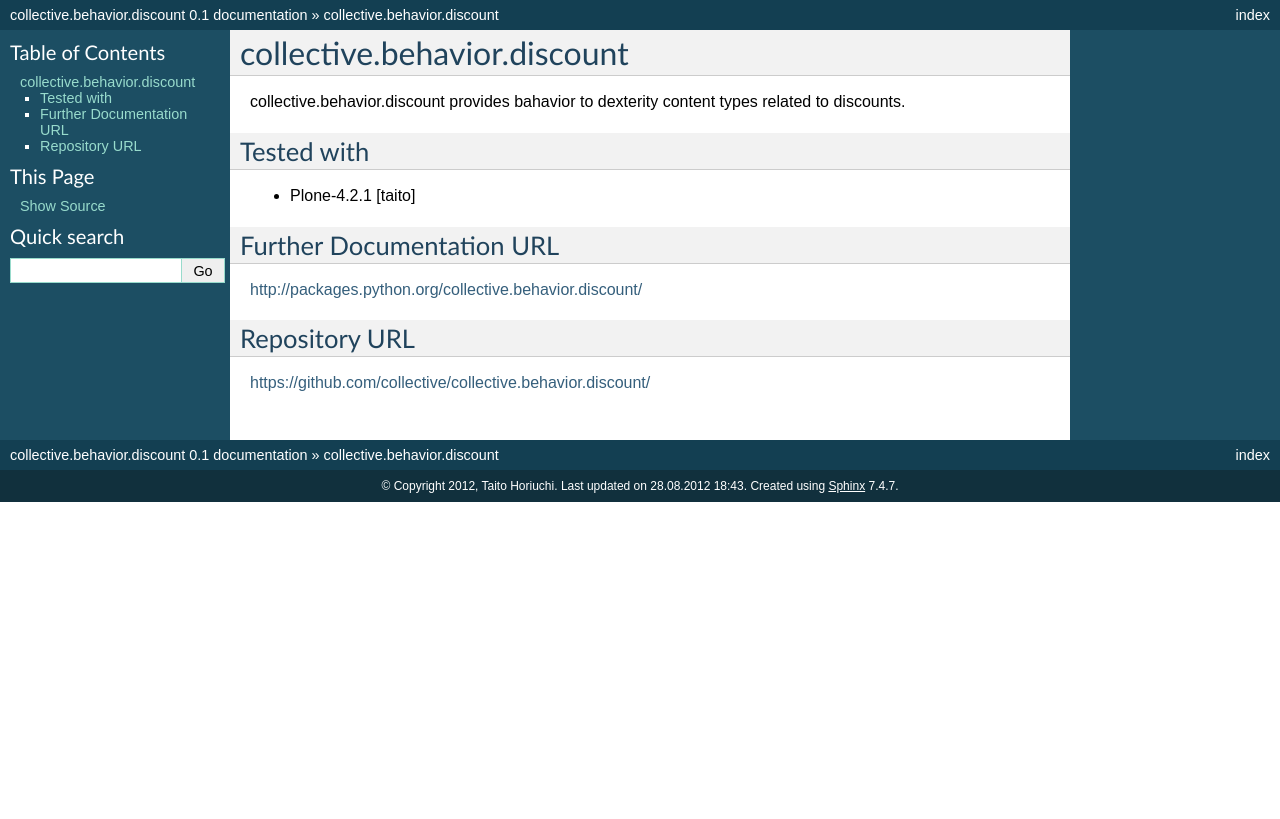
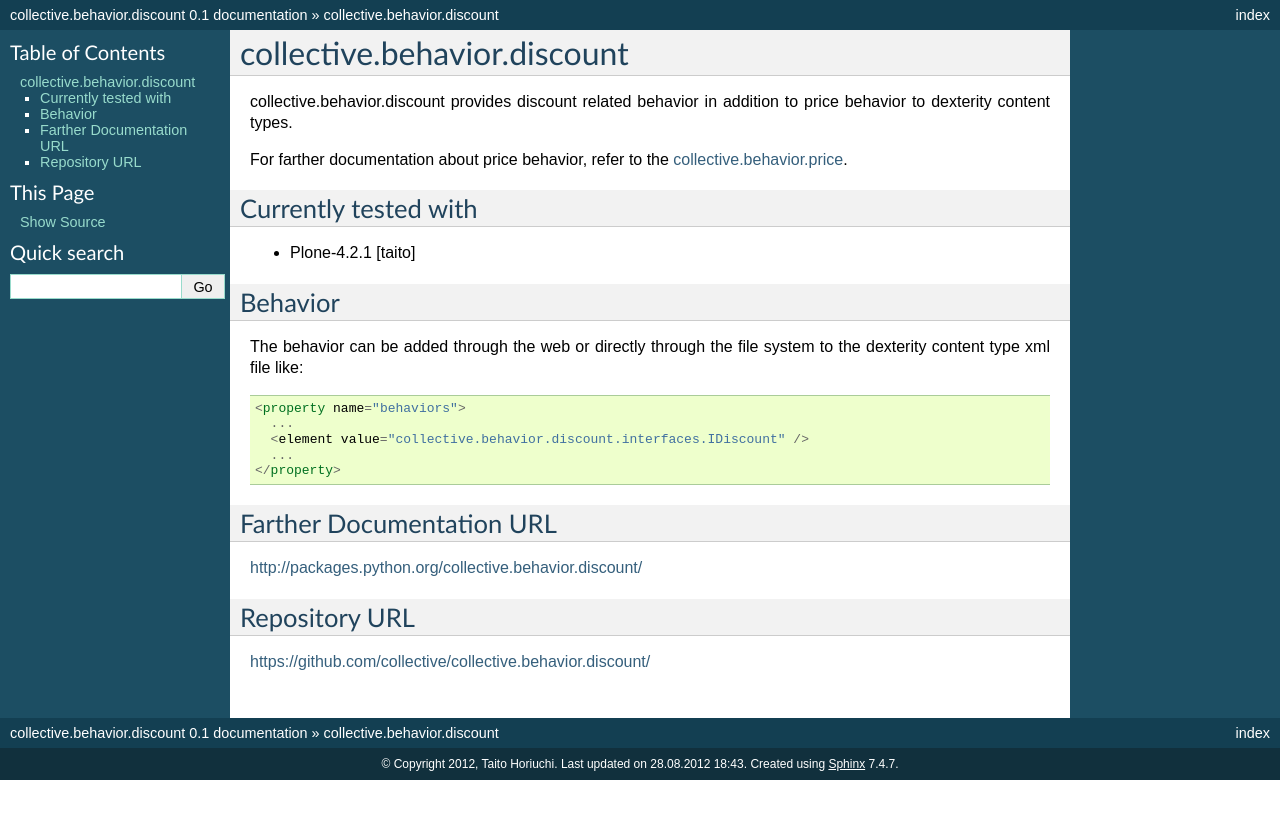
Before and after one commit to collective/collective.behavior.discount, a Sphinx documentation site: the page built from collective/behavior/discount/docs/README.rst, in a window 1280 px wide. Shown: the top 819 px of the page. Built offline with Sphinx 7.4.7, drawn with Linux system fonts in a browser that asks for light colours.

Commit message:
Documentation updated.

```diff
--- a/collective/behavior/discount/docs/README.rst
+++ b/collective/behavior/discount/docs/README.rst
@@ -1,15 +1,29 @@
-======================
+============================
 collective.behavior.discount
-======================
+============================
 
-collective.behavior.discount provides bahavior to dexterity content types related to discounts.
+collective.behavior.discount provides discount related behavior in addition to price behavior to dexterity content types.
 
-Tested with
------------
+For farther documentation about price behavior, refer to the `collective.behavior.price
+<http://pypi.python.org/pypi/collective.behavior.price>`_.
+
+Currently tested with
+---------------------
 
 * Plone-4.2.1 [taito]
 
-Further Documentation URL
+Behavior
+--------
+
+The behavior can be added through the web or directly through the file system to the dexterity content type xml file like::
+
+    <property name="behaviors">
+      ...
+      <element value="collective.behavior.discount.interfaces.IDiscount" />
+      ...
+    </property>
+
+Farther Documentation URL
 -------------------------
 
 `http://packages.python.org/collective.behavior.discount/
```
Also changed, not shown: setup.py (+9 -1 lines).
